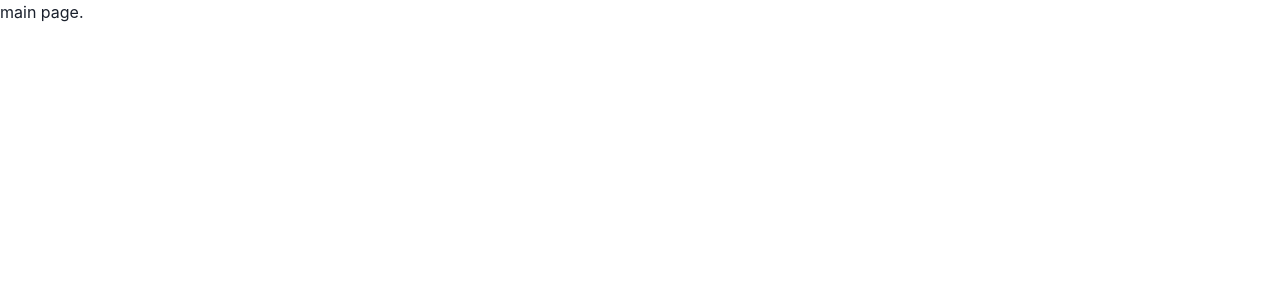
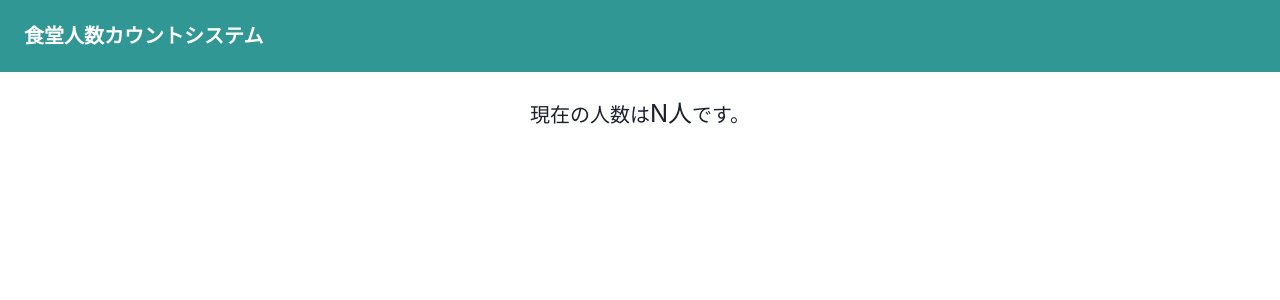
Before and after one commit to pbl-8han/frontend, a Next.js app: page / in a window 1280 px wide. Shown: the top 300 px of the page. Built offline with nearby package versions, Linux system fonts and the light colour scheme.

Commit message:
feat: 人数表示までのマークアップ

```diff
--- a/pages/index.tsx
+++ b/pages/index.tsx
@@ -1,9 +1,14 @@
 import type { NextPage } from 'next'
+import { Text,  } from '@chakra-ui/react'
+import Header from '../components/Header'
 
 const Home: NextPage = () => {
   return (
     <>
-      <p>main page.</p>
+      <Header />
+      <Text as="p" fontSize="xl" align="center" marginTop={6}>
+        現在の人数は<Text as="big">N人</Text>です。
+      </Text>
     </>
   )
 }
```
